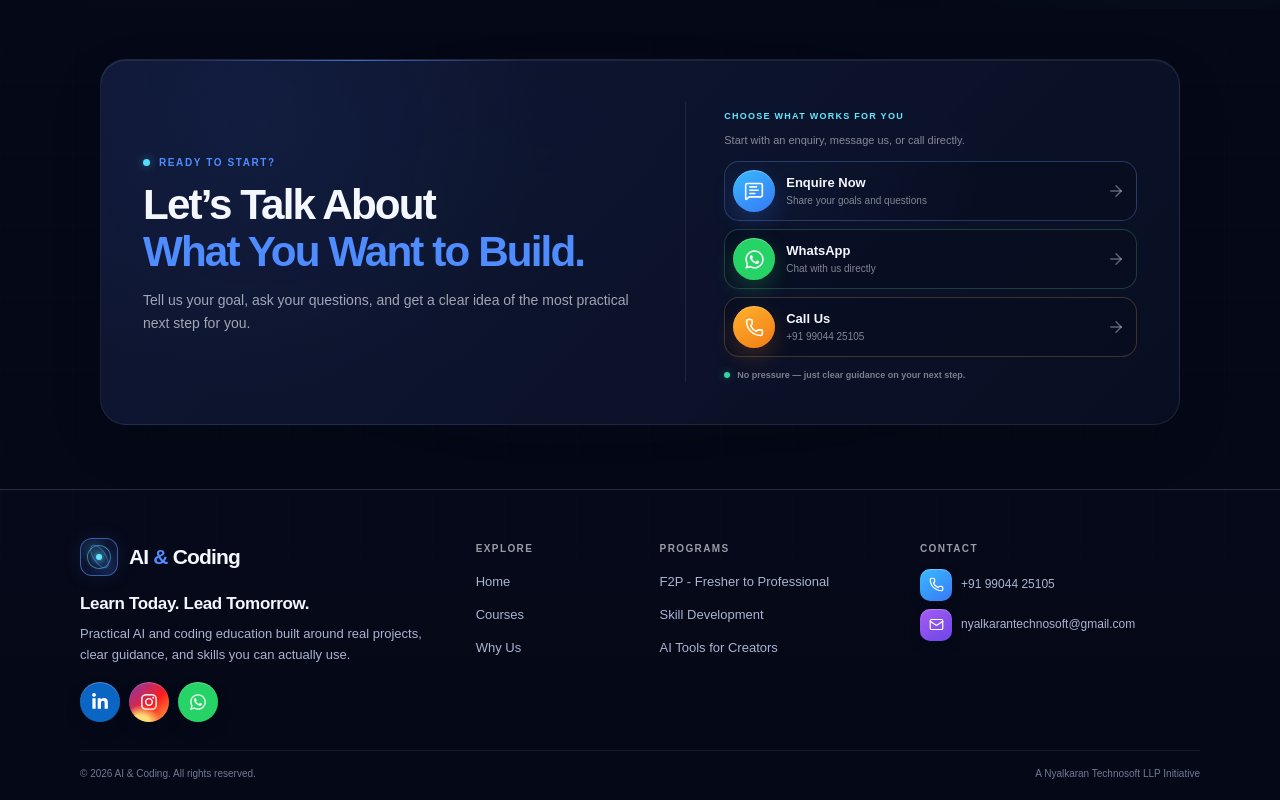
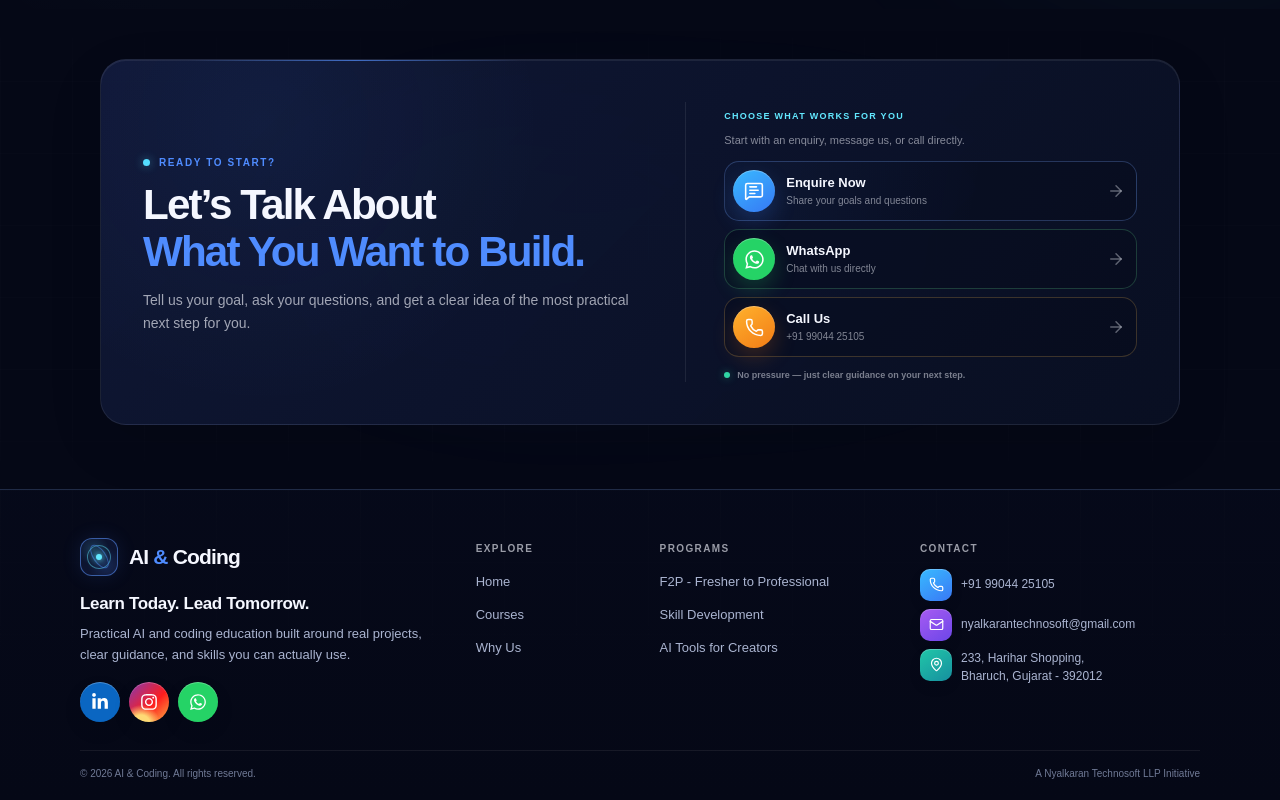
Before and after one commit to KARAN9846/ai-and-coding-website, a Next.js app: page / in a window 1280 px wide. Shown: the part 4174-4974 px from the top of the page. Built offline with nearby package versions, Linux system fonts and the light colour scheme.

Commit message:
feat(footer): add office address and maps link

```diff
--- a/components/layout/footer/footer.module.css
+++ b/components/layout/footer/footer.module.css
@@ -2,13 +2,9 @@
   position: relative;
   isolation: isolate;
   overflow: hidden;
-
   padding: clamp(34px, 4vw, 48px) 0 18px;
-
   border-top: 1px solid color-mix(in srgb, var(--primary) 14%, var(--border));
-
   color: var(--foreground);
-
   background: linear-gradient(
     180deg,
     color-mix(in srgb, var(--background-secondary) 24%, var(--background)),
@@ -20,9 +16,7 @@
   position: absolute;
   inset: 0;
   z-index: -2;
-
   pointer-events: none;
-
   background-image:
     linear-gradient(
       color-mix(in srgb, var(--foreground) 2.2%, transparent) 1px,
@@ -33,11 +27,8 @@
       color-mix(in srgb, var(--foreground) 2.2%, transparent) 1px,
       transparent 1px
     );
-
   background-size: 72px 72px;
-
   mask-image: linear-gradient(to bottom, black, transparent 88%);
-
   opacity: 0.42;
 }
 
@@ -57,9 +48,7 @@
     minmax(110px, 0.52fr)
     minmax(205px, 0.82fr)
     minmax(280px, 1fr);
-
   gap: clamp(30px, 4vw, 54px);
-
   padding-bottom: 28px;
 }
 
@@ -76,27 +65,20 @@
   display: inline-flex;
   align-items: center;
   gap: 11px;
-
   width: fit-content;
-
   color: var(--foreground);
   text-decoration: none;
 }
 
 .brandMark {
   position: relative;
-
   display: grid;
   place-items: center;
-
   width: 38px;
   height: 38px;
-
   overflow: hidden;
-
   border: 1px solid color-mix(in srgb, var(--primary) 50%, var(--border));
   border-radius: 12px;
-
   background:
     radial-gradient(
       circle at 35% 30%,
@@ -109,16 +91,13 @@
       transparent 50%
     ),
     var(--surface);
-
   box-shadow: 0 0 20px color-mix(in srgb, var(--primary) 12%, transparent);
 }
 
 .brandMark::before,
 .brandMark::after {
   content: "";
-
   position: absolute;
-
   border: 1px solid color-mix(in srgb, var(--cyan) 45%, transparent);
   border-radius: 50%;
 }
@@ -126,30 +105,23 @@
 .brandMark::before {
   width: 24px;
   height: 24px;
-
   transform: rotate(34deg);
 }
 
 .brandMark::after {
   width: 13px;
   height: 27px;
-
   border-color: color-mix(in srgb, var(--primary) 48%, transparent);
-
   transform: rotate(-34deg);
 }
 
 .brandMarkCore {
   position: relative;
   z-index: 1;
-
   width: 6px;
   height: 6px;
-
   border-radius: 50%;
-
   background: var(--cyan);
-
   box-shadow:
     0 0 6px var(--cyan),
     0 0 12px color-mix(in srgb, var(--cyan) 70%, transparent);
@@ -167,9 +139,7 @@
 
 .tagline {
   margin: 15px 0 0;
-
   color: var(--foreground);
-
   font-size: 17px;
   font-weight: 760;
   letter-spacing: -0.02em;
@@ -177,11 +147,8 @@
 
 .description {
   max-width: 390px;
-
   margin: 8px 0 0;
-
   color: var(--foreground-secondary);
-
   font-size: 13px;
   line-height: 1.58;
 }
@@ -194,25 +161,19 @@
   display: flex;
   align-items: center;
   gap: 9px;
-
   margin-top: 17px;
 }
 
 .socialButton {
   display: grid;
   place-items: center;
-
   width: 40px;
   height: 40px;
-
   border-radius: 50%;
-
   color: #ffffff;
-
   box-shadow:
     0 8px 20px color-mix(in srgb, var(--shadow-color) 24%, transparent),
     inset 0 1px 0 rgba(255, 255, 255, 0.25);
-
   transition:
     transform 180ms ease,
     filter 180ms ease,
@@ -264,9 +225,7 @@
 
 .column h2 {
   margin: 3px 0 13px;
-
   color: color-mix(in srgb, var(--foreground) 62%, transparent);
-
   font-size: 10px;
   font-weight: 800;
   letter-spacing: 0.14em;
@@ -276,10 +235,8 @@
 .column ul {
   display: grid;
   gap: 9px;
-
   margin: 0;
   padding: 0;
-
   list-style: none;
 }
 
@@ -289,11 +246,9 @@
 
 .column a {
   color: var(--foreground-secondary);
-
   font-size: 13px;
   line-height: 1.45;
   text-decoration: none;
-
   transition:
     color 180ms ease,
     transform 180ms ease;
@@ -302,7 +257,6 @@
 @media (hover: hover) and (pointer: fine) {
   .column a:hover {
     color: var(--foreground);
-
     transform: translateX(2px);
   }
 }
@@ -318,30 +272,22 @@
 
 .contactLink {
   min-width: 0;
-
   display: flex;
   align-items: center;
   gap: 9px;
-
   width: fit-content;
   max-width: 100%;
-
   color: var(--foreground-secondary);
 }
 
 .contactIcon {
   display: grid;
   place-items: center;
-
   width: 32px;
   height: 32px;
-
   flex: 0 0 auto;
-
   border-radius: 10px;
-
   color: #ffffff;
-
   box-shadow:
     inset 0 1px 0 rgba(255, 255, 255, 0.24),
     0 6px 14px color-mix(in srgb, var(--shadow-color) 18%, transparent);
@@ -355,11 +301,26 @@
   background: linear-gradient(145deg, #a75bf2, #6c46e8);
 }
 
+.addressIcon {
+  background: linear-gradient(145deg, #21c7a8, #168f9f);
+}
+
+.addressLink {
+  align-items: flex-start;
+}
+
+.addressText {
+  line-height: 1.5;
+  overflow-wrap: normal;
+  word-break: normal;
+}
+
+.addressLink > span:last-child {
+  line-height: 1.5;
+}
+
 .contactLink > span:last-child {
   min-width: 0;
-
-  overflow-wrap: anywhere;
-
   font-size: 12px;
 }
 
@@ -383,15 +344,10 @@
   display: flex;
   align-items: center;
   justify-content: space-between;
-
   gap: 18px;
-
   padding-top: 16px;
-
   border-top: 1px solid color-mix(in srgb, var(--foreground) 7%, transparent);
-
   color: var(--foreground-muted);
-
   font-size: 10px;
   line-height: 1.45;
 }
@@ -434,6 +390,10 @@
     grid-template-columns: repeat(2, minmax(0, 1fr));
     gap: 10px 24px;
   }
+
+  .addressLink {
+    grid-column: 1 / -1;
+  }
 }
 
 /* ============================================================
@@ -452,7 +412,6 @@
   .main {
     grid-template-columns: repeat(2, minmax(0, 1fr));
     gap: 24px 20px;
-
     padding-bottom: 22px;
   }
 
@@ -472,7 +431,6 @@
 
   .tagline {
     margin-top: 13px;
-
     font-size: 16px;
   }
 
@@ -496,9 +454,7 @@
   .bottomBar {
     flex-direction: column;
     align-items: flex-start;
-
     gap: 6px;
-
     padding-top: 14px;
   }
 }
--- a/components/layout/footer/footer.tsx
+++ b/components/layout/footer/footer.tsx
@@ -1,5 +1,6 @@
 import Link from "next/link";
-import { Mail, Phone } from "lucide-react";
+
+import { Mail, MapPin, Phone } from "lucide-react";
 import { FaInstagram, FaLinkedinIn, FaWhatsapp } from "react-icons/fa";
 
 import styles from "./footer.module.css";
@@ -7,6 +8,9 @@ import styles from "./footer.module.css";
 const PHONE_DISPLAY = "+91 99044 25105";
 const PHONE_HREF = "tel:+919904425105";
 const EMAIL = "nyalkarantechnosoft@gmail.com";
+const ADDRESS = "233, Harihar Shopping, Bharuch, Gujarat - 392012";
+const MAP_HREF = "https://maps.app.goo.gl/fbG4f3DzjqQ3CDzVA";
+
 const WHATSAPP_HREF =
   "https://wa.me/919904425105?text=Hello%2C%20I%27d%20like%20to%20know%20more%20about%20the%20AI%20%26%20Coding%20learning%20programs.";
 
@@ -94,6 +98,7 @@ export function Footer() {
 
           <nav className={styles.column} aria-label="Footer explore links">
             <h2>Explore</h2>
+
             <ul>
               {exploreLinks.map((link) => (
                 <li key={link.label}>
@@ -105,6 +110,7 @@ export function Footer() {
 
           <nav className={styles.column} aria-label="Footer program links">
             <h2>Programs</h2>
+
             <ul>
               {programLinks.map((link) => (
                 <li key={link.label}>
@@ -125,6 +131,7 @@ export function Footer() {
                 >
                   <Phone size={15} strokeWidth={1.9} />
                 </span>
+
                 <span>{PHONE_DISPLAY}</span>
               </a>
 
@@ -135,7 +142,28 @@ export function Footer() {
                 >
                   <Mail size={15} strokeWidth={1.9} />
                 </span>
+
                 <span>{EMAIL}</span>
+              </a>
+
+              <a
+                href={MAP_HREF}
+                className={`${styles.contactLink} ${styles.addressLink}`}
+                target="_blank"
+                rel="noopener noreferrer"
+              >
+                <span
+                  className={`${styles.contactIcon} ${styles.addressIcon}`}
+                  aria-hidden="true"
+                >
+                  <MapPin size={15} strokeWidth={1.9} />
+                </span>
+
+                <span className={styles.addressText}>
+                  233, Harihar Shopping,
+                  <br />
+                  Bharuch, Gujarat - 392012
+                </span>
               </a>
             </div>
           </div>
```
